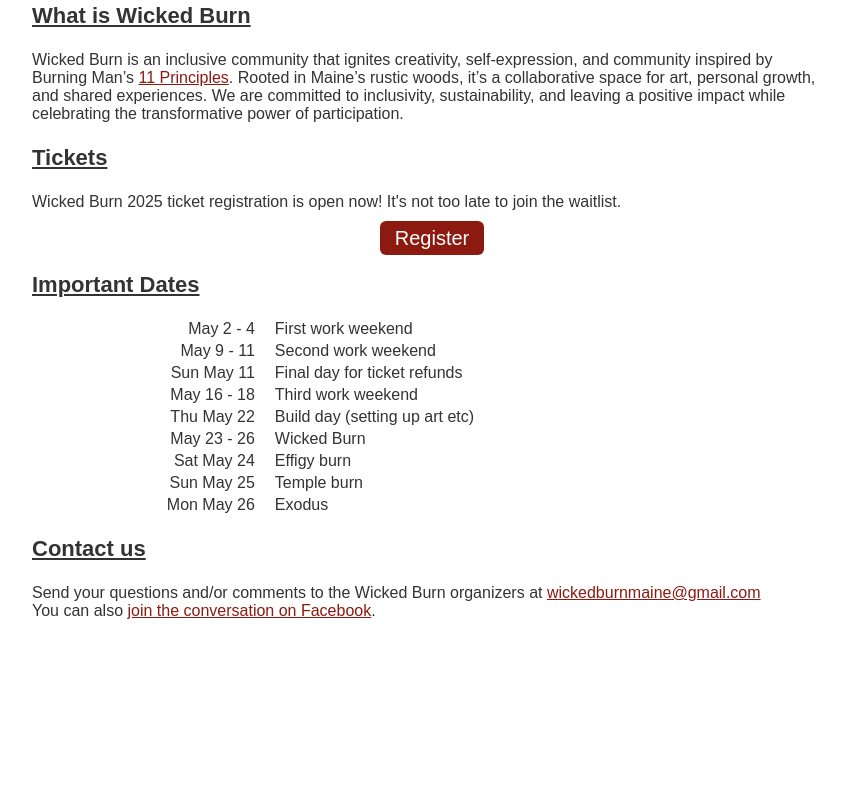
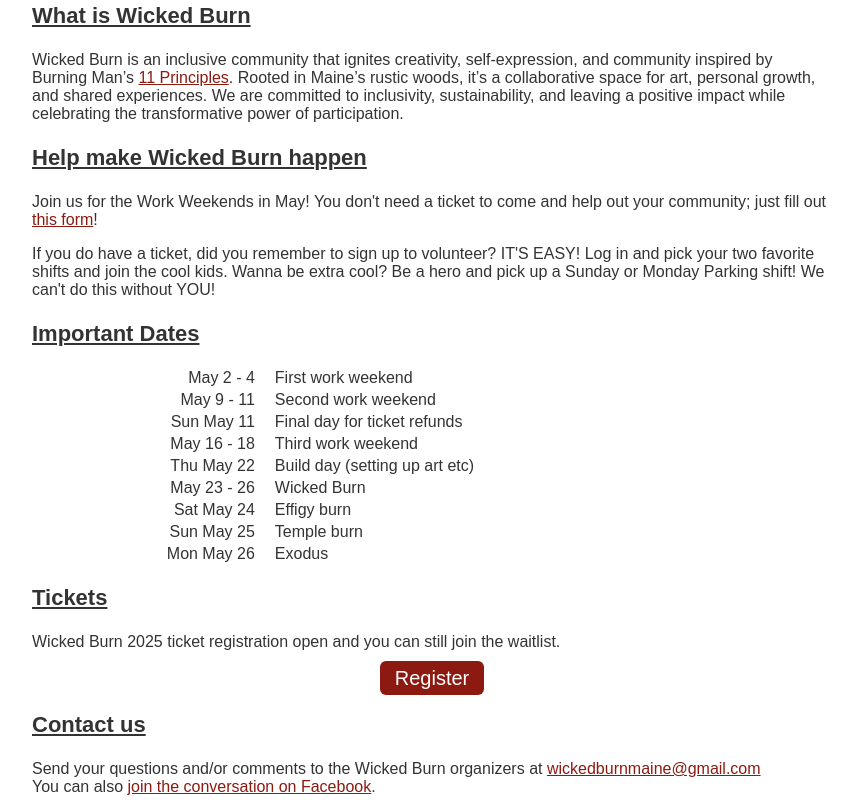
Before and after one commit to olleicua/wicked-burn-maine, a plain HTML site: page dist/index.html in a window 1280 px wide. Shown: the part 421-1233 px from the top of the page, without its empty margins (208-1065 px from the left). Before the commit the page ends 1057 px from the top, so only its background shows below. Drawn offline with Linux system fonts and the light colour scheme; a web font is replaced by a local one.

Commit message:
misc updates

```diff
--- a/dist/index.html
+++ b/dist/index.html
@@ -41,12 +41,13 @@
     <p>
       Wicked Burn is an inclusive community that ignites creativity, self-expression, and community inspired by Burning Man’s <a href="/principles">11 Principles</a>. Rooted in Maine’s rustic woods, it’s a collaborative space for art, personal growth, and shared experiences. We are committed to inclusivity, sustainability, and leaving a positive impact while celebrating the transformative power of participation.
     </p>
-    <h3>Tickets</h3>
+    <h3>Help make Wicked Burn happen</h3>
     <p>
-      Wicked Burn 2025 ticket registration is open now!
-      It's not too late to join the waitlist.
+      Join us for the Work Weekends in May! You don't need a ticket to come and help out your community; just fill out <a href="https://tinyurl.com/3auk68pn" target="_blank">this form</a>!
     </p>
-    <p style="text-align: center;"><a class="button" href="tickets">Register</a></p>
+    <p>
+      If you do have a ticket, did you remember to sign up to volunteer? IT'S EASY! Log in and pick your two favorite shifts and join the cool kids. Wanna be extra cool? Be a hero and pick up a Sunday or Monday Parking shift! We can't do this without YOU!
+    </p>
     <h3>Important Dates</h3>
     <div class="schedule">
       <span class="date">May 2 - 4</span>
@@ -68,6 +69,11 @@
       <span class="date">Mon May 26</span>
       <span>Exodus</span>
       </div>
+    <h3>Tickets</h3>
+    <p>
+      Wicked Burn 2025 ticket registration open and you can still join the waitlist.
+    </p>
+    <p style="text-align: center;"><a class="button" href="tickets">Register</a></p>
     <h3 id="contact-us">Contact us</h3>
     <p>
       Send your questions and/or comments to the Wicked Burn organizers at <a href="mailto:wickedburnmaine@gmail.com">wickedburnmaine@gmail.com</a>
--- a/ticket_purchase_email.txt
+++ b/ticket_purchase_email.txt
@@ -21,7 +21,6 @@
 May 16 - 18 Third work weekend
 
 GATE HOURS 2024
-Thursday, May 22: noon to 9:00 pm
 Friday, May 23: noon to 9:00 pm
 Saturday, May 24: 9:00 am to 9:00 pm
 Sunday, May 25: 9:00 am to 9:00 pm
```
Also changed, not shown: src/index.html (+10 -4 lines), ticket_purchase_email.html (+0 -1 lines), 3 other files.
